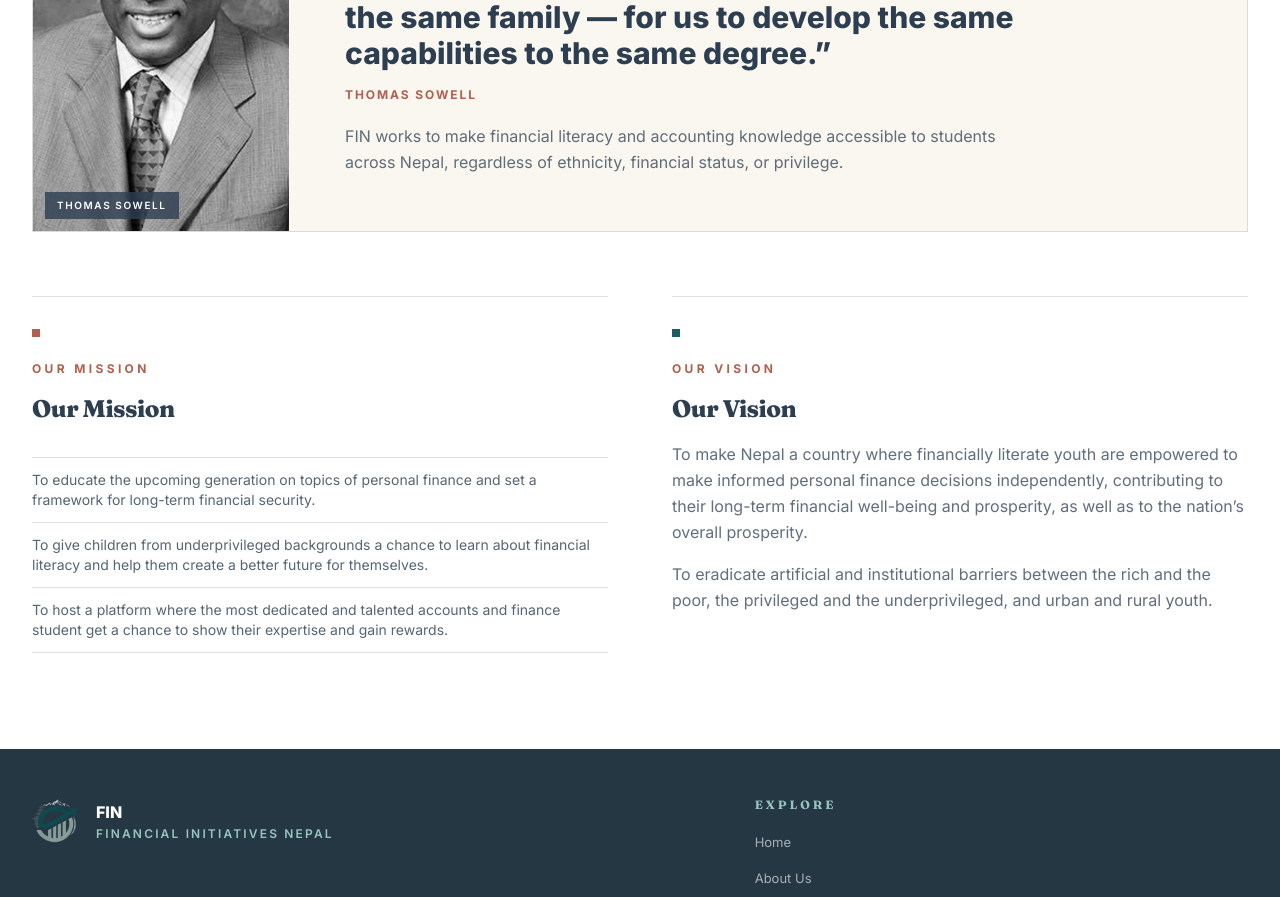
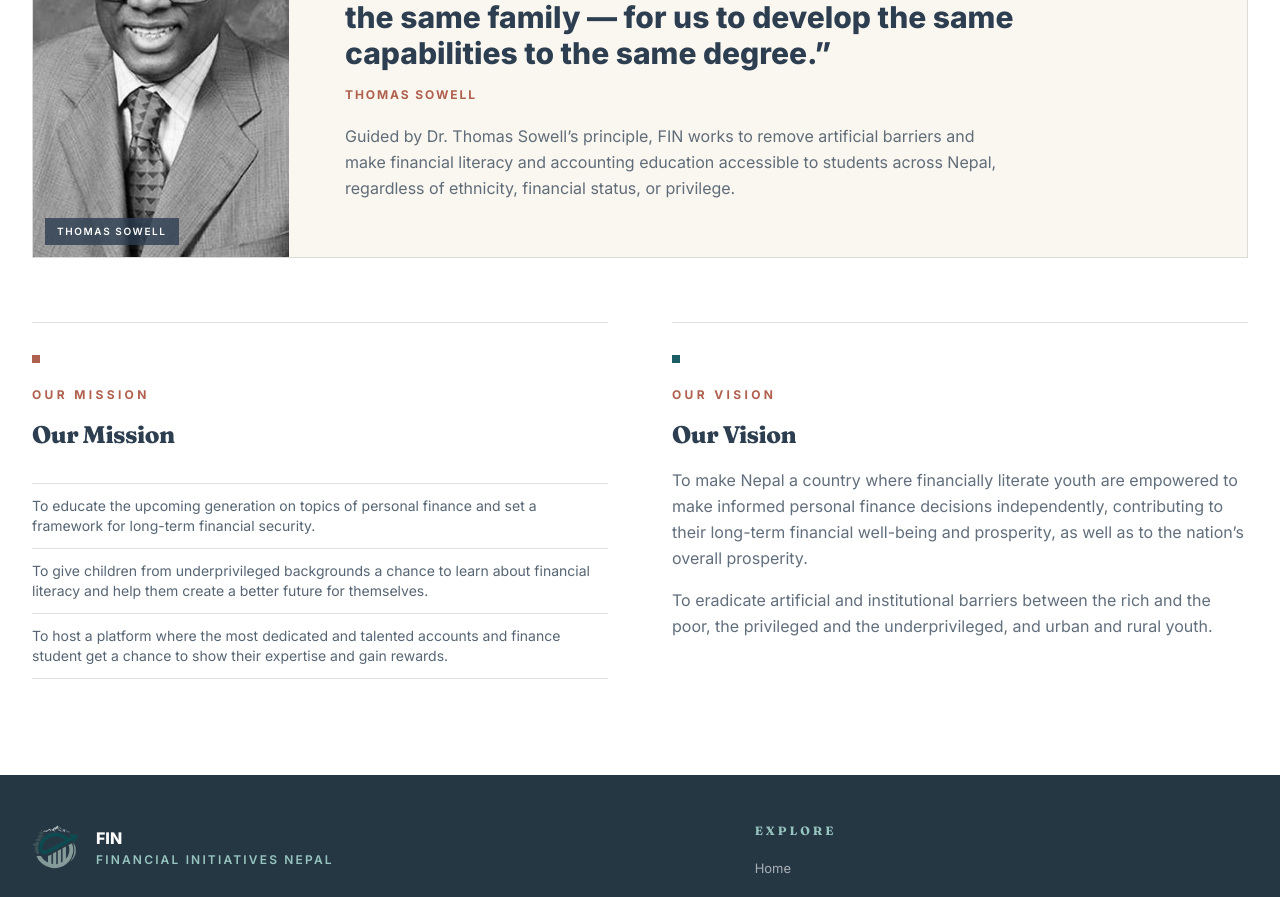
Before and after one commit to HardikNeo/NAFO, a React (Vite) app: page /about in a window 1280 px wide. Shown: the part 3020-3917 px from the top of the page. Built offline with nearby package versions, Linux system fonts and the light colour scheme; no server answers; the database is empty.

Commit message:
Revise FIN purpose statement

```diff
--- a/src/components/About.jsx
+++ b/src/components/About.jsx
@@ -83,7 +83,7 @@ export default function About() {
                 </footer>
               </blockquote>
               <p className="mt-5 max-w-2xl leading-relaxed text-brand-navy/75">
-                FIN works to make financial literacy and accounting knowledge accessible to students across Nepal, regardless of ethnicity, financial status, or privilege.
+                Guided by Dr. Thomas Sowell’s principle, FIN works to remove artificial barriers and make financial literacy and accounting education accessible to students across Nepal, regardless of ethnicity, financial status, or privilege.
               </p>
             </div>
           </div>
```
